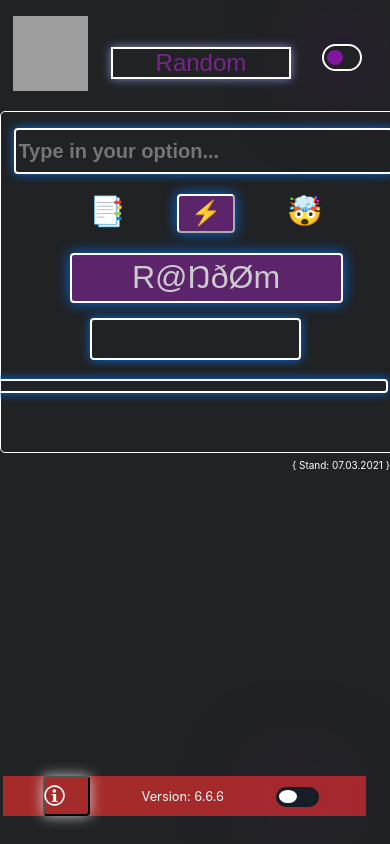
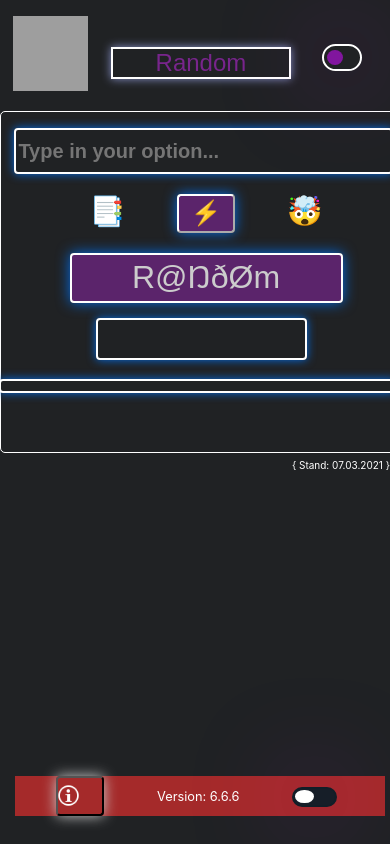
Before and after one commit to JARVIS-source/random-web, a React (Create React App) app: page / in a window 390 px wide. Shown: the top 844 px of the page. Built offline with nearby package versions, Linux system fonts and the light colour scheme; grey boxes are pictures that could not be loaded.

Commit message:
no comment again 3

```diff
--- a/public/main.css
+++ b/public/main.css
@@ -96,7 +96,7 @@ body {
     }
     .outtodo{
       margin-top: 5%;
-      margin-left: -5%;
+      margin-left: -3%;
       padding: 5px;
     }
 
@@ -114,8 +114,8 @@ body {
   font-size: 150%;
   }
   .footer {
-    margin-left: -2%;
-    width: 93%;
+    margin-left: 1%;
+    width: 95%;
     margin-top: 1rem;
 }
   #info{
@@ -245,7 +245,6 @@ body {
   }
   .outtodo{
     margin-top: 5%;
-    margin-left: -0.25%;
     padding: 8px;
   }
   .field-right {
@@ -486,7 +485,7 @@ margin-left: 24%;
  }
 
  #outrand {
-  margin-left: -5%;
+  margin-left: -3%;
   margin-top: 5%;
   padding-top: 1%;
   font-family: 'Varela Round', sans-serif;
```
